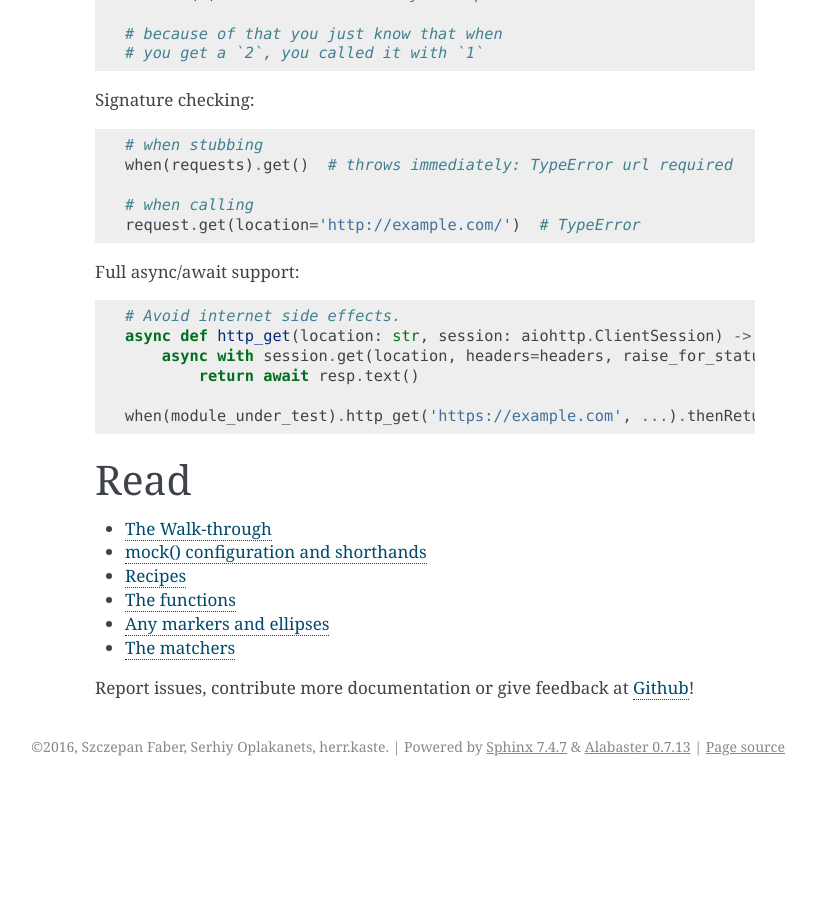
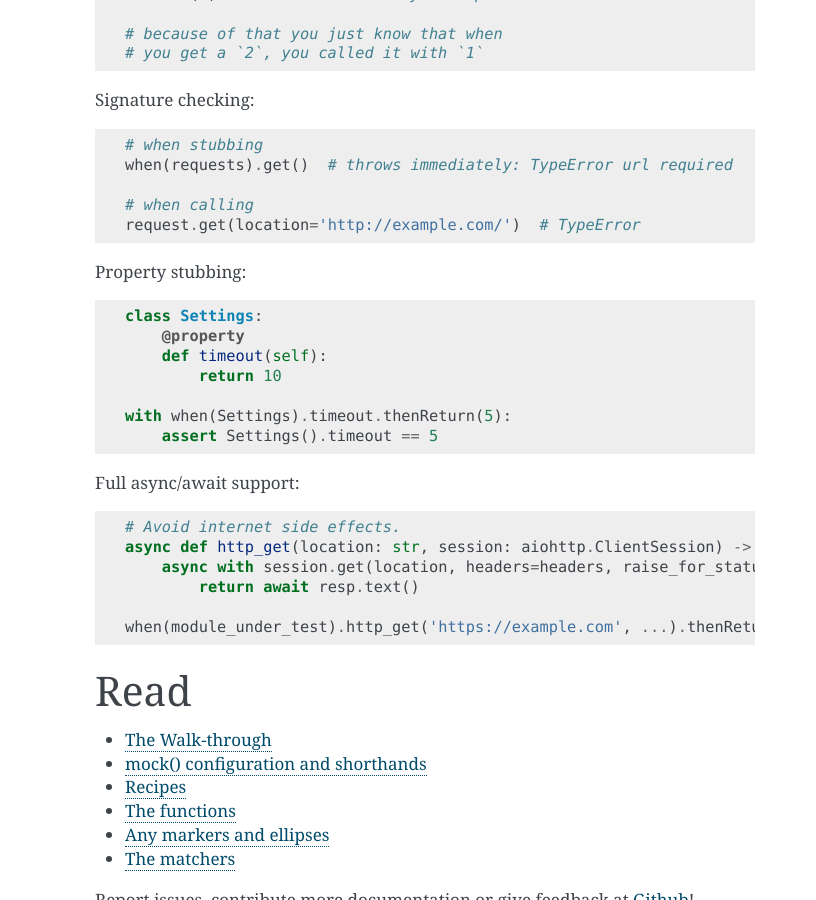
Before and after one commit to kaste/mockito-python, a Sphinx documentation site: the page built from docs/index.rst, in a window 1280 px wide and 900 px high, scrolled down 1401 px. Shown: the whole window, without its empty margins (325-1141 px from the left). Built offline with Sphinx 7.4.7, drawn with Linux system fonts in a browser that asks for light colours; pages that are not in the unit, such as notebooks, are missing from menus; before the commit the page ends 2187 px from its top, so only the background shows below that.

Commit message:
Add property stubbing example to docs index
Extend docs/index.rst with a short class-property example.

The example demonstrates class-level property stubbing via
when(Settings).timeout.thenReturn(...).

This makes the property workflow visible from the landing page,
without requiring users to discover it in deeper docs first.

```diff
--- a/docs/index.rst
+++ b/docs/index.rst
@@ -92,6 +92,16 @@ Signature checking::
     # when calling
     request.get(location='http://example.com/')  # TypeError
 
+Property stubbing::
+
+    class Settings:
+        @property
+        def timeout(self):
+            return 10
+
+    with when(Settings).timeout.thenReturn(5):
+        assert Settings().timeout == 5
+
 
 Full async/await support::
 
```
